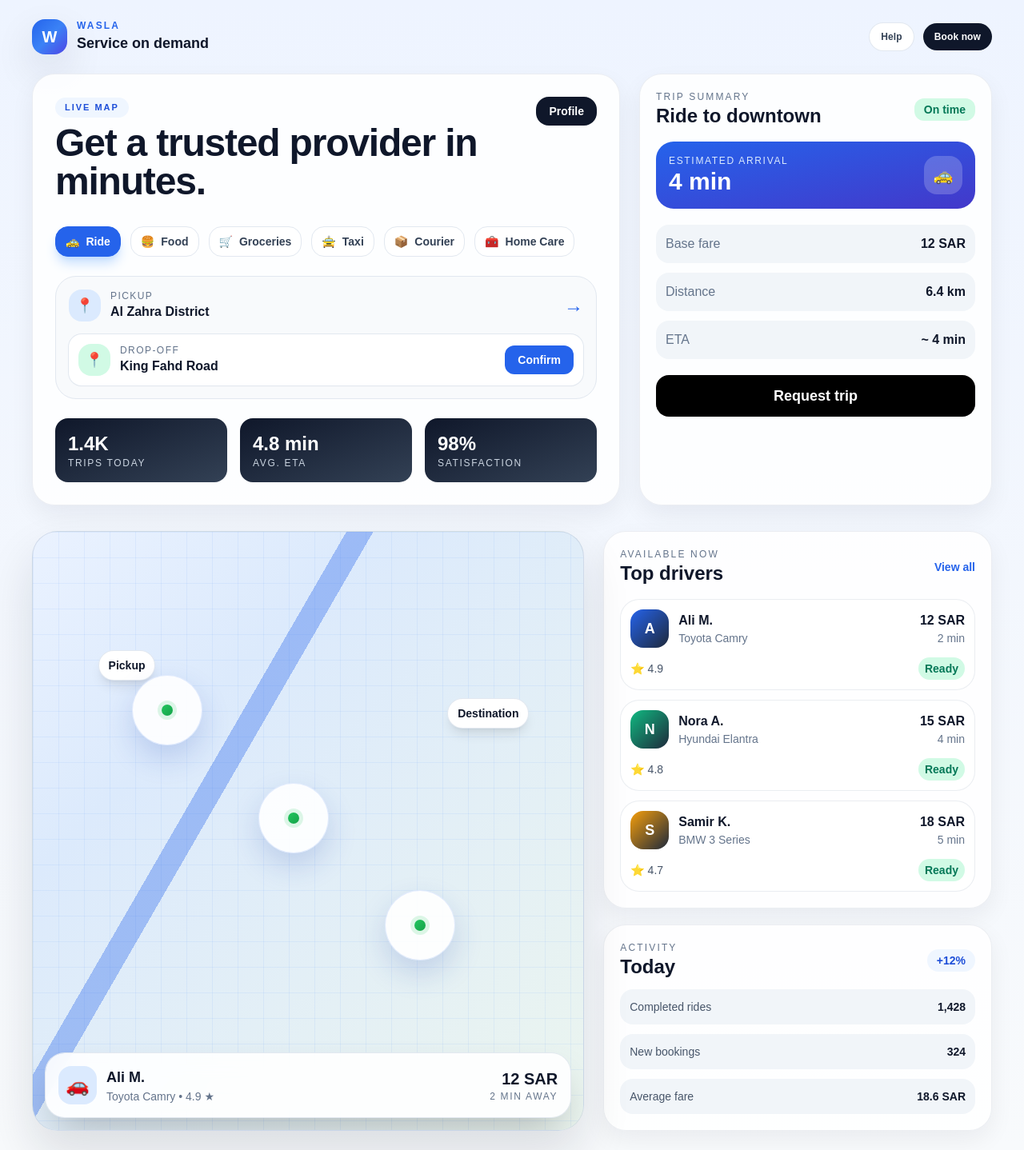
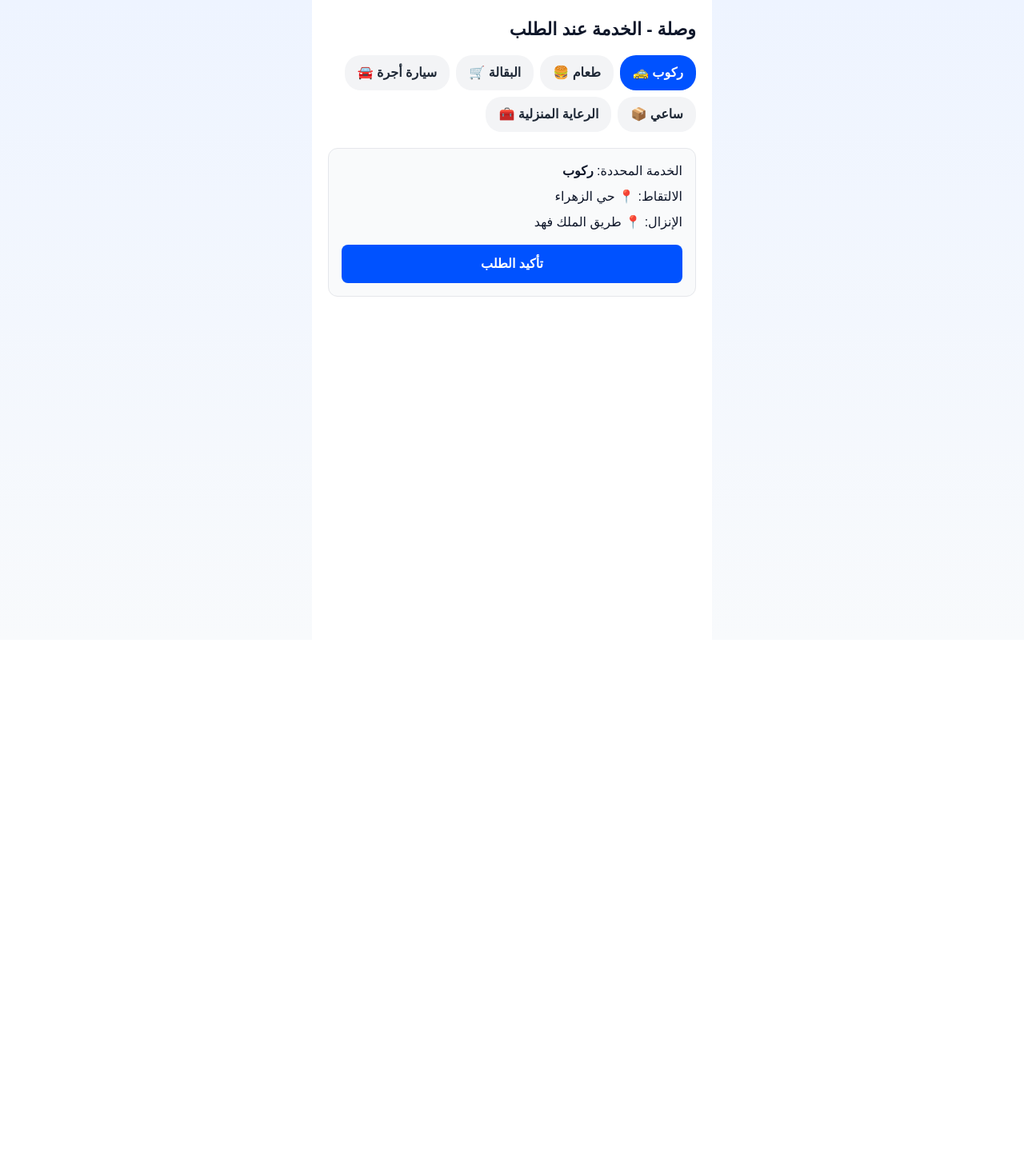
Before and after one commit to h2fr5zc74r-dot/wasla-app, a Next.js app: page / in a window 1280 px wide. Shown: the whole page at 80% size. After the commit the page ends 800 px from the top, so only its background shows below. Built offline with nearby package versions, Linux system fonts and the light colour scheme.

Commit message:
Update page.tsx

```diff
--- a/app/page.tsx
+++ b/app/page.tsx
@@ -1,253 +1,77 @@
+'use client';
+import React, { useState } from 'react';
+
+export default function Home() {
+  const [selectedService, setSelectedService] = useState('ركوب');
+  const [pickup, setPickup] = useState('حي الزهراء');
+  const [dropoff, setDropoff] = useState('طريق الملك فهد');
+  const [isConfirmed, setIsConfirmed] = useState(false);
+
   const services = [
-  { name: 'Ride', icon: '🚕', price: 'From 12 SAR', active: true },
-  { name: 'Food', icon: '🍔', price: 'Fast delivery', active: false },
-  { name: 'Groceries', icon: '🛒', price: 'Today', active: false },
-  { name: 'Taxi', icon: '🚖', price: '24/7', active: false },
-  { name: 'Courier', icon: '📦', price: '2-5 min', active: false },
-  { name: 'Home Care', icon: '🧰', price: 'Verified', active: false },
+    { id: 'ركوب', label: 'ركوب 🚕' },
+    { id: 'طعام', label: 'طعام 🍔' },
+    { id: 'البقالة', label: 'البقالة 🛒' },
+    { id: 'سيارة أجرة', label: 'سيارة أجرة 🚘' },
+    { id: 'ساعي', label: 'ساعي 📦' },
+    { id: 'الرعاية المنزلية', label: 'الرعاية المنزلية 🧰' },
   ];
 
-const drivers = [
-  { name: 'Ali M.', eta: '2 min', rating: 4.9, car: 'Toyota Camry', price: '12 SAR', accent: '#2563eb' },
-  { name: 'Nora A.', eta: '4 min', rating: 4.8, car: 'Hyundai Elantra', price: '15 SAR', accent: '#10b981' },
-  { name: 'Samir K.', eta: '5 min', rating: 4.7, car: 'BMW 3 Series', price: '18 SAR', accent: '#f59e0b' },
-];
+  const handleConfirm = () => {
+    setIsConfirmed(true);
+    alert(`تم تأكيد طلب (${selectedService}) من ${pickup} إلى ${dropoff}!`);
+  };
 
-const stats = [
-  { label: 'Trips today', value: '1.4K' },
-  { label: 'Avg. ETA', value: '4.8 min' },
-  { label: 'Satisfaction', value: '98%' },
-];
+  return (
+    <div style={{ padding: '20px', fontFamily: 'sans-serif', direction: 'rtl', maxWidth: '500px', margin: '0 auto', minHeight: '100vh', backgroundColor: '#fff' }}>
+      <h2 style={{ fontSize: '22px', fontWeight: 'bold', marginBottom: '16px' }}>وصلة - الخدمة عند الطلب</h2>
 
-export default function HomePage() {
-  return (
-    <main className="min-h-screen px-4 py-6 text-slate-900 md:px-8 lg:px-10">
-      <div className="mx-auto max-w-7xl">
-        <header className="mb-6 flex items-center justify-between">
-          <div className="flex items-center gap-3">
-            <div className="flex h-11 w-11 items-center justify-center rounded-2xl bg-gradient-to-br from-blue-600 via-blue-500 to-indigo-600 text-xl font-black text-white shadow-soft">
-              W
-            </div>
-            <div>
-              <div className="text-xs font-semibold uppercase tracking-[0.18em] text-blue-600">Wasla</div>
-              <div className="text-lg font-black">Service on demand</div>
-            </div>
-          </div>
-
-          <div className="flex items-center gap-3">
-            <button className="pill bg-white text-slate-700 ring-1 ring-slate-200">Help</button>
-            <button className="pill bg-slate-900 text-white">Book now</button>
-          </div>
-        </header>
-
-        <section className="mb-8 grid gap-6 lg:grid-cols-[1.5fr_0.9fr]">
-          <div className="soft-card rounded-[28px] p-5 md:p-7">
-            <div className="mb-8 flex items-start justify-between gap-3">
-              <div>
-                <div className="mb-2 inline-flex items-center gap-2 rounded-full bg-blue-50 px-3 py-1 text-[11px] font-bold uppercase tracking-[0.18em] text-blue-700">
-                  Live map
-                </div>
-                <h1 className="text-4xl font-black tracking-tight md:text-5xl">Get a trusted provider in minutes.</h1>
-              </div>
-              <button className="rounded-2xl bg-slate-900 px-4 py-2 text-sm font-bold text-white">Profile</button>
-            </div>
-
-            <div className="mb-6 flex flex-wrap gap-3">
+      {/* أزرار الخدمات التفاعلية */}
+      <div style={{ display: 'flex', gap: '8px', flexWrap: 'wrap', marginBottom: '20px' }}>
         {services.map((service) => (
           <button
-                  key={service.name}
-                  className={`rounded-2xl border px-3 py-2 text-sm font-bold transition ${
-                    service.active
-                      ? 'border-blue-600 bg-blue-600 text-white shadow-lg shadow-blue-200'
-                      : 'border-slate-200 bg-white text-slate-700 hover:border-slate-300'
-                  }`}
+            key={service.id}
+            onClick={() => {
+              setSelectedService(service.id);
+              setIsConfirmed(false);
+            }}
+            style={{
+              padding: '10px 16px',
+              borderRadius: '20px',
+              border: 'none',
+              backgroundColor: selectedService === service.id ? '#0052FF' : '#F3F4F6',
+              color: selectedService === service.id ? '#FFFFFF' : '#1F2937',
+              fontWeight: 'bold',
+              cursor: 'pointer',
+            }}
           >
-                  <span className="mr-2">{service.icon}</span>
-                  {service.name}
+            {service.label}
           </button>
         ))}
       </div>
 
-            <div className="mb-6 rounded-[26px] border border-slate-200 bg-slate-50 p-4">
-              <div className="mb-4 flex items-center justify-between">
-                <div className="flex items-center gap-3">
-                  <div className="flex h-10 w-10 items-center justify-center rounded-2xl bg-blue-100 text-lg">📍</div>
-                  <div>
-                    <div className="text-xs uppercase tracking-[0.12em] text-slate-500">Pickup</div>
-                    <div className="font-bold">Al Zahra District</div>
+      {/* تفاصيل الموقع والتأكيد */}
+      <div style={{ background: '#F9FAFB', padding: '16px', borderRadius: '12px', border: '1px solid #E5E7EB' }}>
+        <p style={{ marginBottom: '8px' }}>الخدمة المحددة: <strong>{selectedService}</strong></p>
+        <p style={{ marginBottom: '8px' }}>الالتقاط: 📍 {pickup}</p>
+        <p style={{ marginBottom: '16px' }}>الإنزال: 📍 {dropoff}</p>
+
+        <button
+          onClick={handleConfirm}
+          style={{
+            width: '100%',
+            padding: '12px',
+            backgroundColor: isConfirmed ? '#10B981' : '#0052FF',
+            color: '#FFF',
+            border: 'none',
+            borderRadius: '8px',
+            fontSize: '16px',
+            fontWeight: 'bold',
+            cursor: 'pointer',
+          }}
+        >
+          {isConfirmed ? 'تم التأكيد ✓' : 'تأكيد الطلب'}
+        </button>
       </div>
     </div>
-                <div className="text-2xl font-black text-blue-600">→</div>
-              </div>
-
-              <div className="flex items-center justify-between gap-3 rounded-2xl bg-white p-3 shadow-sm ring-1 ring-slate-200">
-                <div className="flex items-center gap-3">
-                  <div className="flex h-10 w-10 items-center justify-center rounded-2xl bg-emerald-100 text-lg">📍</div>
-                  <div>
-                    <div className="text-xs uppercase tracking-[0.12em] text-slate-500">Drop-off</div>
-                    <div className="font-bold">King Fahd Road</div>
-                  </div>
-                </div>
-                <button className="rounded-xl bg-blue-600 px-4 py-2 text-sm font-bold text-white">Confirm</button>
-              </div>
-            </div>
-
-            <div className="grid gap-4 sm:grid-cols-3">
-              {stats.map((stat) => (
-                <div key={stat.label} className="rounded-2xl bg-gradient-to-br from-slate-900 to-slate-700 p-4 text-white">
-                  <div className="text-2xl font-black">{stat.value}</div>
-                  <div className="text-xs uppercase tracking-[0.14em] text-slate-300">{stat.label}</div>
-                </div>
-              ))}
-            </div>
-          </div>
-
-          <aside className="soft-card rounded-[28px] p-5">
-            <div className="mb-4 flex items-center justify-between">
-              <div>
-                <div className="text-xs uppercase tracking-[0.18em] text-slate-500">Trip summary</div>
-                <h2 className="text-2xl font-black">Ride to downtown</h2>
-              </div>
-              <div className="rounded-xl bg-emerald-100 px-3 py-1 text-sm font-bold text-emerald-700">On time</div>
-            </div>
-
-            <div className="mb-5 rounded-[22px] bg-gradient-to-br from-blue-600 to-indigo-700 p-4 text-white">
-              <div className="flex items-center justify-between">
-                <div>
-                  <div className="text-xs uppercase tracking-[0.14em] text-blue-100">Estimated arrival</div>
-                  <div className="text-3xl font-black">4 min</div>
-                </div>
-                <div className="flex h-12 w-12 items-center justify-center rounded-2xl bg-white/20 text-xl">🚕</div>
-              </div>
-            </div>
-
-            <div className="space-y-3">
-              <div className="flex items-center justify-between rounded-2xl bg-slate-100 p-3">
-                <span className="text-slate-500">Base fare</span>
-                <span className="font-bold">12 SAR</span>
-              </div>
-              <div className="flex items-center justify-between rounded-2xl bg-slate-100 p-3">
-                <span className="text-slate-500">Distance</span>
-                <span className="font-bold">6.4 km</span>
-              </div>
-              <div className="flex items-center justify-between rounded-2xl bg-slate-100 p-3">
-                <span className="text-slate-500">ETA</span>
-                <span className="font-bold">~ 4 min</span>
-              </div>
-            </div>
-
-            <button className="mt-5 w-full rounded-2xl bg-black px-5 py-3 text-lg font-black text-white">Request trip</button>
-          </aside>
-        </section>
-
-        <section className="grid gap-6 lg:grid-cols-[1.35fr_0.95fr]">
-          <div className="map-shell">
-            <div className="map-grid" />
-            <div className="route-line" />
-
-            <div className="absolute left-[12%] top-[20%] rounded-full bg-white px-3 py-2 text-sm font-bold shadow-lg ring-1 ring-slate-200">
-              Pickup
-            </div>
-
-            <div className="absolute right-[10%] top-[28%] rounded-full bg-white px-3 py-2 text-sm font-bold shadow-lg ring-1 ring-slate-200">
-              Destination
-            </div>
-
-            {drivers.map((driver, index) => (
-              <div
-                key={driver.name}
-                className="nearby-driver"
-                style={{
-                  left: `${18 + index * 23}%`,
-                  top: `${24 + index * 18}%`,
-                }}
-                title={`${driver.name} • ${driver.eta}`}
-              />
-            ))}
-
-            <div className="absolute bottom-4 left-4 right-4 rounded-[24px] bg-white/90 p-4 shadow-2xl ring-1 ring-slate-200 backdrop-blur-md">
-              <div className="flex items-center justify-between">
-                <div className="flex items-center gap-3">
-                  <div className="flex h-12 w-12 items-center justify-center rounded-2xl bg-blue-100 text-2xl">🚗</div>
-                  <div>
-                    <div className="text-lg font-black">Ali M.</div>
-                    <div className="text-sm text-slate-500">Toyota Camry • 4.9 ★</div>
-                  </div>
-                </div>
-                <div className="text-right">
-                  <div className="text-xl font-black">12 SAR</div>
-                  <div className="text-xs uppercase tracking-[0.14em] text-slate-500">2 min away</div>
-                </div>
-              </div>
-            </div>
-          </div>
-
-          <div className="space-y-5">
-            <div className="soft-card rounded-[28px] p-5">
-              <div className="mb-4 flex items-center justify-between">
-                <div>
-                  <div className="text-xs uppercase tracking-[0.18em] text-slate-500">Available now</div>
-                  <h3 className="text-2xl font-black">Top drivers</h3>
-                </div>
-                <button className="text-sm font-bold text-blue-600">View all</button>
-              </div>
-
-              <div className="space-y-3">
-                {drivers.map((driver) => (
-                  <div key={driver.name} className="provider-card rounded-[24px] p-3">
-                    <div className="flex items-center justify-between gap-3">
-                      <div className="flex items-center gap-3">
-                        <div
-                          className="flex h-12 w-12 items-center justify-center rounded-2xl text-lg font-black text-white"
-                          style={{ background: `linear-gradient(135deg, ${driver.accent}, #1e293b)` }}
-                        >
-                          {driver.name.substring(0, 1)}
-                        </div>
-                        <div>
-                          <div className="font-black">{driver.name}</div>
-                          <div className="text-sm text-slate-500">{driver.car}</div>
-                        </div>
-                      </div>
-                      <div className="text-right">
-                        <div className="font-black">{driver.price}</div>
-                        <div className="text-sm text-slate-500">{driver.eta}</div>
-                      </div>
-                    </div>
-                    <div className="mt-3 flex items-center justify-between text-sm text-slate-600">
-                      <span>⭐ {driver.rating}</span>
-                      <span className="rounded-full bg-emerald-100 px-2 py-1 font-bold text-emerald-700">Ready</span>
-                    </div>
-                  </div>
-                ))}
-              </div>
-            </div>
-
-            <div className="soft-card rounded-[28px] p-5">
-              <div className="mb-3 flex items-center justify-between">
-                <div>
-                  <div className="text-xs uppercase tracking-[0.18em] text-slate-500">Activity</div>
-                  <h3 className="text-2xl font-black">Today</h3>
-                </div>
-                <div className="rounded-full bg-blue-50 px-3 py-1 text-sm font-bold text-blue-700">+12%</div>
-              </div>
-              <div className="space-y-3 text-sm text-slate-600">
-                <div className="flex items-center justify-between rounded-2xl bg-slate-100 p-3">
-                  <span>Completed rides</span>
-                  <span className="font-bold text-slate-900">1,428</span>
-                </div>
-                <div className="flex items-center justify-between rounded-2xl bg-slate-100 p-3">
-                  <span>New bookings</span>
-                  <span className="font-bold text-slate-900">324</span>
-                </div>
-                <div className="flex items-center justify-between rounded-2xl bg-slate-100 p-3">
-                  <span>Average fare</span>
-                  <span className="font-bold text-slate-900">18.6 SAR</span>
-                </div>
-              </div>
-            </div>
-          </div>
-        </section>
-      </div>
-    </main>
   );
 }
```
Lines whose indentation alone changed are shown as unchanged.
